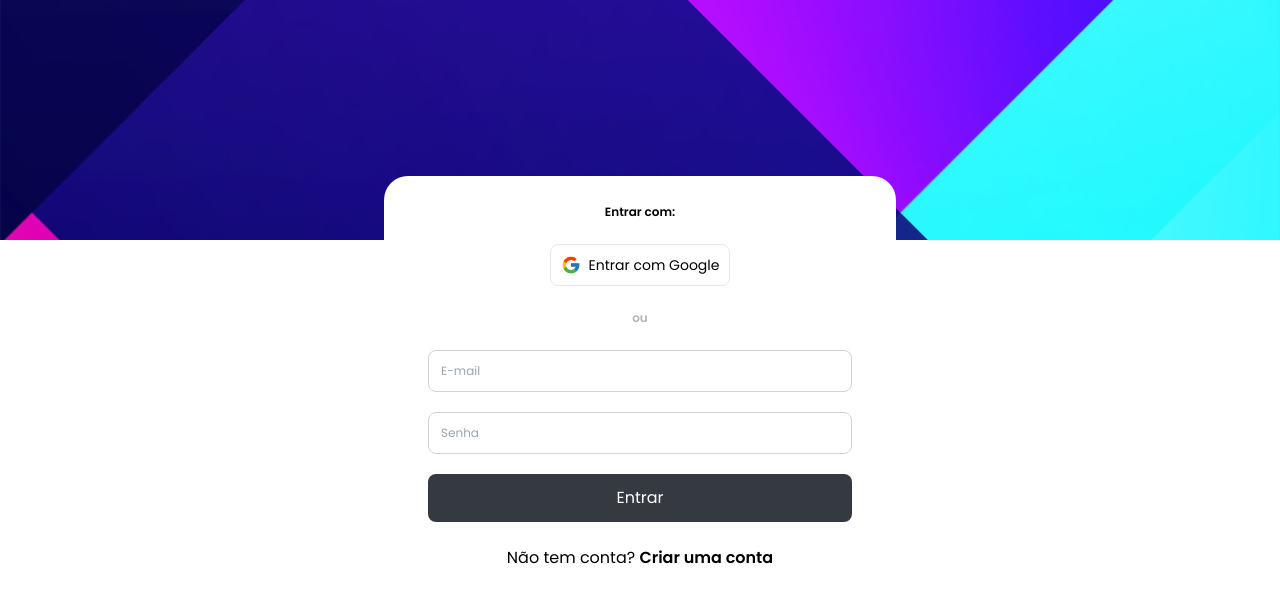
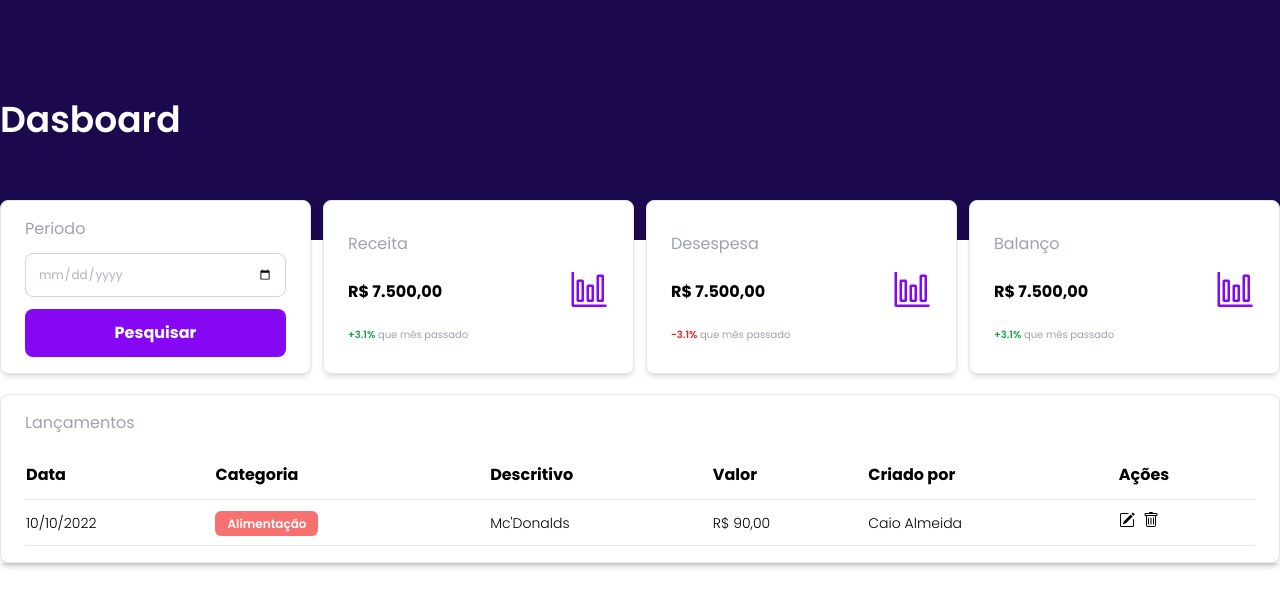
Before and after one commit to caioorg/da-pay-web, a React (Vite) app: page / in a window 1280 px wide. Shown: the top 606 px of the page. Built offline with nearby package versions, Linux system fonts and the light colour scheme.

Commit message:
:tada: create components generic Field, Loading and Table Entry

```diff
--- a/index.html
+++ b/index.html
@@ -6,7 +6,7 @@
     <meta name="viewport" content="width=device-width, initial-scale=1.0" />
     <link rel="preconnect" href="https://fonts.googleapis.com" />
     <link rel="preconnect" href="https://fonts.gstatic.com" crossorigin />
-    <link href="https://fonts.googleapis.com/css2?family=Poppins:wght@400;600;700&display=swap" rel="stylesheet" />
+    <link href="https://fonts.googleapis.com/css2?family=Poppins:wght@300;400;600;700&display=swap" rel="stylesheet" />
     <title>Vite + React + TS</title>
   </head>
   <body>
--- /dev/null
+++ b/src/common/components/Field/index.tsx
@@ -0,0 +1,25 @@
+import { forwardRef } from 'react';
+
+interface Props {
+  type: string,
+  label: string,
+  error?: string
+}
+export type Ref = HTMLInputElement;
+
+const Field = forwardRef<Ref, Props>(({ type, label, error, ...rest }, ref) => {
+  return (
+    <div className="mb-3 w-full">
+      <input
+        placeholder={label}
+        type={type}
+        ref={ref}
+        className="w-full border rounded-lg p-3 text-[#ADB5BD] text-xs border-[#CED4DA] transition duration-150 ease-in-out focus:border-[#35025a]"
+        {...rest}
+      />
+      {error && <p className='text-xs font-semibold mt-1 text-red-700'>{error}</p>}
+    </div>
+  )
+})
+
+export default Field;
--- /dev/null
+++ b/src/common/components/Loading/index.tsx
@@ -0,0 +1,17 @@
+import React from 'react';
+
+const Loading: React.FC = () => {
+  return (
+    <div className="absolute bg-gray-700 bg-opacity-60 z-10 h-full w-full flex items-center justify-center">
+        <div role="status">
+            <svg aria-hidden="true" className="inline w-24 h-24 mr-2 text-gray-200 animate-spin dark:text-[#d6b5e5] fill-[#8607F4]" viewBox="0 0 100 101" fill="none" xmlns="http://www.w3.org/2000/svg">
+                <path d="M100 50.5908C100 78.2051 77.6142 100.591 50 100.591C22.3858 100.591 0 78.2051 0 50.5908C0 22.9766 22.3858 0.59082 50 0.59082C77.6142 0.59082 100 22.9766 100 50.5908ZM9.08144 50.5908C9.08144 73.1895 27.4013 91.5094 50 91.5094C72.5987 91.5094 90.9186 73.1895 90.9186 50.5908C90.9186 27.9921 72.5987 9.67226 50 9.67226C27.4013 9.67226 9.08144 27.9921 9.08144 50.5908Z" fill="currentColor"/>
+                <path d="M93.9676 39.0409C96.393 38.4038 97.8624 35.9116 97.0079 33.5539C95.2932 28.8227 92.871 24.3692 89.8167 20.348C85.8452 15.1192 80.8826 10.7238 75.2124 7.41289C69.5422 4.10194 63.2754 1.94025 56.7698 1.05124C51.7666 0.367541 46.6976 0.446843 41.7345 1.27873C39.2613 1.69328 37.813 4.19778 38.4501 6.62326C39.0873 9.04874 41.5694 10.4717 44.0505 10.1071C47.8511 9.54855 51.7191 9.52689 55.5402 10.0491C60.8642 10.7766 65.9928 12.5457 70.6331 15.2552C75.2735 17.9648 79.3347 21.5619 82.5849 25.841C84.9175 28.9121 86.7997 32.2913 88.1811 35.8758C89.083 38.2158 91.5421 39.6781 93.9676 39.0409Z" fill="currentFill"/>
+            </svg>
+            <span className="sr-only">Loading...</span>
+        </div>
+    </div>
+  )
+}
+
+export default Loading;
--- /dev/null
+++ b/src/common/components/TableEntry/index.tsx
@@ -0,0 +1,38 @@
+import React from 'react';
+import { BsPencilSquare, BsTrash } from 'react-icons/bs'
+
+const TableEntry: React.FC = () => {
+  return (
+    <table className="table-auto w-full">
+      <thead>
+        <tr className='border-b'>
+          <th className='text-start py-3'>Data</th>
+          <th className='text-start py-3'>Categoria</th>
+          <th className='text-start py-3'>Descritivo</th>
+          <th className='text-start py-3'>Valor</th>
+          <th className='text-start py-3'>Criado por</th>
+          <th className='text-start py-3'>Ações</th>
+        </tr>
+      </thead>
+      <tbody>
+        <tr className='border-b'>
+          <td className='text-start py-3 font-light text-sm'>10/10/2022</td>
+          <td className='text-start py-3 font-light text-sm'>
+            <span className='rounded-md px-3 py-1 bg-red-400 text-xs text-white font-semibold'>
+              Alimentação
+            </span>
+          </td>
+          <td className='text-start py-3 font-light text-sm'>Mc'Donalds</td>
+          <td className='text-start py-3 font-light text-sm'>R$ 90,00</td>
+          <td className='text-start py-3 font-light text-sm'>Caio Almeida</td>
+          <th className='text-start py-3 font-light text-sm'>
+            <button title='Editar'><BsPencilSquare className='w-4 h-4 mr-2' /></button>
+            <button title='Excluir'><BsTrash className='w-4 h-4'/></button>
+          </th>
+        </tr>
+      </tbody>
+    </table>
+  )
+}
+
+export default TableEntry;
--- a/src/pages/Dashboard/index.tsx
+++ b/src/pages/Dashboard/index.tsx
@@ -1,7 +1,64 @@
-import React from 'react';
+import { VscGraph } from 'react-icons/vsc'
+import Field from '@/common/components/Field';
+import TableEntry from '@/common/components/TableEntry';
 
 const Dashboard: React.FC = () => {
-  return <div>Dashboard</div>;
+
+  return (
+    <>
+      <div className="w-full bg-[#1C084D] h-60 flex items-center justify-center bg-cover bg-no-repeat">
+        <div className='container'>
+          <h1 className="text-4xl font-semibold text-white">Dasboard</h1>
+        </div>
+      </div>
+      <div className='container m-auto'>
+        <div className='grid grid-cols-4 gap-3 -mt-10 mb-5'>
+          <div className='border rounded-lg px-6 py-4 shadow-md bg-white flex flex-col justify-evenly'>
+            <p className='text-md text-gray-400 mb-3'>Periodo</p>
+            <Field type='date' label='Data' />
+            <button className="bg-[#8607F4] w-full p-3 text-md text-white font-bold rounded-lg focus:outline-none">Pesquisar</button>
+          </div>
+          <div className='border rounded-lg px-6 py-4 shadow-md bg-white flex flex-col justify-evenly'>
+            <p className='text-md text-gray-400'>Receita</p>
+            <p className='flex flex-row font-bold justify-between w-full items-center'>
+              R$ 7.500,00
+              <span><VscGraph className='w-10 h-10 text-[#8607F4]' /></span>
+            </p>
+            <p className='text-[10px] text-gray-400'>
+              <span className='font-semibold text-green-600'>+3.1%</span> que mês passado
+            </p>
+          </div>
+          <div className='border rounded-lg px-6 py-4 shadow-md bg-white flex flex-col justify-evenly'>
+            <p className='text-md text-gray-400'>Desespesa</p>
+            <p className='flex flex-row font-bold justify-between w-full items-center'>
+              R$ 7.500,00
+              <span><VscGraph className='w-10 h-10 text-[#8607F4]' /></span>
+            </p>
+            <p className='text-[10px] text-gray-400'>
+              <span className='font-semibold text-red-600'>-3.1%</span> que mês passado
+            </p>
+          </div>
+          <div className='border rounded-lg px-6 py-4 shadow-md bg-white flex flex-col justify-evenly'>
+            <p className='text-md text-gray-400'>Balanço</p>
+            <p className='flex flex-row font-bold justify-between w-full items-center'>
+              R$ 7.500,00
+              <span><VscGraph className='w-10 h-10 text-[#8607F4]' /></span>
+            </p>
+            <p className='text-[10px] text-gray-400'>
+              <span className='font-semibold text-green-600'>+3.1%</span> que mês passado
+            </p>
+          </div>
+        </div>
+
+        <div className='grid grid-cols-1 shadow-md bg-white'>
+          <div className='border rounded-lg px-6 py-4 shadow-md bg-white'>
+            <h2 className='text-md text-gray-400 mb-4'>Lançamentos</h2>
+            <TableEntry />
+          </div>
+        </div>
+      </div>
+    </>
+  )
 }
 
 export default Dashboard;
--- a/src/pages/SignIn/index.tsx
+++ b/src/pages/SignIn/index.tsx
@@ -5,6 +5,7 @@ import * as yup from 'yup'
 import { yupResolver } from '@hookform/resolvers/yup';
 import { FcGoogle } from 'react-icons/fc'
 import { useAuth } from '@/contexts/AuthContext'
+import Field from '@/common/components/Field'
 
 type SignInForm = {
   email: string,
@@ -39,15 +40,8 @@ function SignIn() {
         </div>
         <p className='text-xs text-[#ADB5BD] font-semibold text-center'>ou</p>
         <form onSubmit={handleSubmit(fnSubmitForm)} autoComplete='off'>
-          <div className="mb-5 w-full">
-            <input {...register('email')} placeholder='E-mail' type='email' className="w-full border rounded-lg p-3 text-[#ADB5BD] text-xs border-[#CED4DA] transition duration-150 ease-in-out focus:border-[#35025a]" />
-            {errors.email?.message && <p className='text-xs font-semibold mt-1 text-red-700'>{errors.email.message}</p>}
-          </div>
-
-          <div className="mb-5 w-full">
-            <input {...register('password')} type='password' placeholder='Senha' className="w-full border rounded-lg p-3 text-[#ADB5BD] text-xs border-[#CED4DA] transition duration-150 ease-in-out focus:border-[#35025a]" />
-            {errors.password?.message && <p className='text-xs font-semibold mt-1 text-red-700'>{errors.password.message}</p>}
-          </div>
+          <Field {...register('email')} type='email' label='E-mail' error={errors.email?.message} />
+          <Field {...register('password')} type='password' label='Senha' error={errors.password?.message} />
 
           <button type='submit' className="bg-[#343A40] w-full p-3 text-md text-white rounded-lg focus:outline-none">Entrar</button>
         </form>
--- a/src/pages/SignUp/index.tsx
+++ b/src/pages/SignUp/index.tsx
@@ -5,6 +5,7 @@ import { yupResolver } from '@hookform/resolvers/yup';
 import { FcGoogle } from 'react-icons/fc'
 import { useAuth } from '@/contexts/AuthContext';
 import { useNotification } from '@/contexts/NotificationToast';
+import Field from '@/common/components/Field'
 
 type SingUpForm = {
   email: string,
@@ -50,19 +51,9 @@ function SingUp() {
         </div>
         <p className='text-xs text-[#ADB5BD] font-semibold text-center'>ou</p>
         <form onSubmit={handleSubmit(fnSubmitForm)} autoComplete='off'>
-          <div className="mb-5 w-full">
-            <input {...register('name')} placeholder='Nome Completo' type='text' className="w-full border rounded-lg p-3 text-[#ADB5BD] text-xs border-[#CED4DA] transition duration-150 ease-in-out focus:border-[#35025a]" />
-            {errors.name?.message && <p className='text-xs font-semibold mt-1 text-red-700'>{errors.name.message}</p>}
-          </div>
-          <div className="mb-5 w-full">
-            <input {...register('email')} placeholder='E-mail' autoComplete="username" type='email' className="w-full border rounded-lg p-3 text-[#ADB5BD] text-xs border-[#CED4DA] transition duration-150 ease-in-out focus:border-[#35025a]" />
-            {errors.email?.message && <p className='text-xs font-semibold mt-1 text-red-700'>{errors.email.message}</p>}
-          </div>
-
-          <div className="mb-5 w-full">
-            <input {...register('password')} autoComplete="current-password" type='password' placeholder='Senha' className="w-full border rounded-lg p-3 text-[#ADB5BD] text-xs border-[#CED4DA] transition duration-150 ease-in-out focus:border-[#35025a]" />
-            {errors.password?.message && <p className='text-xs font-semibold mt-1 text-red-700'>{errors.password.message}</p>}
-          </div>
+          <Field {...register('name')} type='text' label='Nome Completo' error={errors.name?.message} />
+          <Field {...register('email')} type='email' label='E-mail' error={errors.email?.message} />
+          <Field {...register('password')} type='password' label='Senha' error={errors.password?.message} />
 
           <div className="mb-5 w-full flex flex-row gap-5">
             <input type='checkbox' {...register('term')} />
--- a/src/routes/index.tsx
+++ b/src/routes/index.tsx
@@ -10,7 +10,7 @@ export default () => {
   return (
     <Router>
       <Suspense fallback={<div>loading...</div>}>
-        {isAuthenticated ? <PrivateRoutes /> : <PublicRoutes />}
+        {!isAuthenticated ? <PrivateRoutes /> : <PublicRoutes />}
       </Suspense>
     </Router>
   )
--- /dev/null
+++ b/src/services/entry.ts
@@ -0,0 +1,3 @@
+export default class Entry {
+
+}
```
